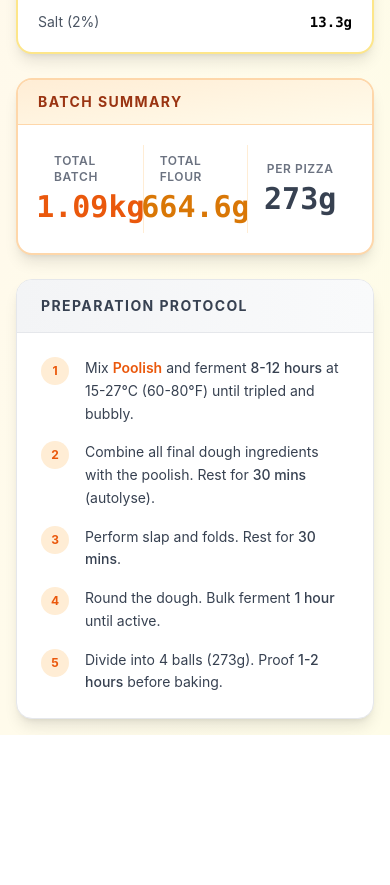
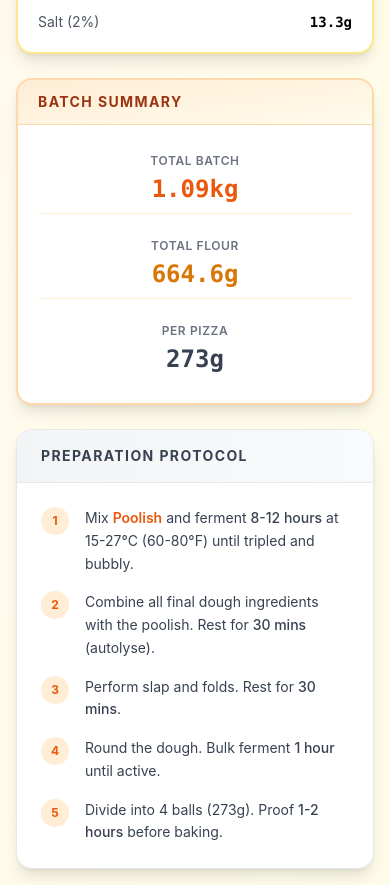
Before and after one commit to mimran-mi/pizza-calculator, a React (Create React App) app: page / in a window 390 px wide. Shown: the part 1203-2088 px from the top of the page. Before the commit the page ends 1938 px from the top, so only its background shows below. Built offline with nearby package versions, Linux system fonts and the light colour scheme.

Commit message:
Update App.js

```diff
--- a/src/App.js
+++ b/src/App.js
@@ -273,18 +273,18 @@ export default function PizzaCalculator() {
               <div className="bg-gradient-to-br from-orange-100 to-amber-50 px-5 py-3 border-b border-orange-200">
                 <h3 className="text-sm font-bold text-orange-800 uppercase tracking-widest">Batch Summary</h3>
               </div>
-              <div className="p-5 grid grid-cols-3 divide-x divide-orange-100">
-                <div className="flex flex-col items-center justify-center py-2 px-4">
+              <div className="p-5 grid grid-cols-1 sm:grid-cols-3 sm:divide-x divide-orange-100 gap-4 sm:gap-0">
+                <div className="flex flex-col items-center justify-center py-2 px-4 border-b sm:border-b-0 border-orange-100">
                   <span className="text-xs uppercase font-semibold tracking-wider text-gray-500 mb-1">Total Batch</span>
-                  <span className="text-3xl font-black font-mono text-orange-600">{formatWeight(recipe.totals?.dough)}</span>
+                  <span className="text-2xl sm:text-3xl font-black font-mono text-orange-600">{formatWeight(recipe.totals?.dough)}</span>
                 </div>
-                <div className="flex flex-col items-center justify-center py-2 px-4">
+                <div className="flex flex-col items-center justify-center py-2 px-4 border-b sm:border-b-0 border-orange-100">
                   <span className="text-xs uppercase font-semibold tracking-wider text-gray-500 mb-1">Total Flour</span>
-                  <span className="text-3xl font-black font-mono text-amber-600">{formatWeight(recipe.totals?.flour)}</span>
+                  <span className="text-2xl sm:text-3xl font-black font-mono text-amber-600">{formatWeight(recipe.totals?.flour)}</span>
                 </div>
                 <div className="flex flex-col items-center justify-center py-2 px-4">
                   <span className="text-xs uppercase font-semibold tracking-wider text-gray-500 mb-1">Per Pizza</span>
-                  <span className="text-3xl font-black font-mono text-gray-700">{formatWeight(pizzaWeight)}</span>
+                  <span className="text-2xl sm:text-3xl font-black font-mono text-gray-700">{formatWeight(pizzaWeight)}</span>
                 </div>
               </div>
             </div>
```
